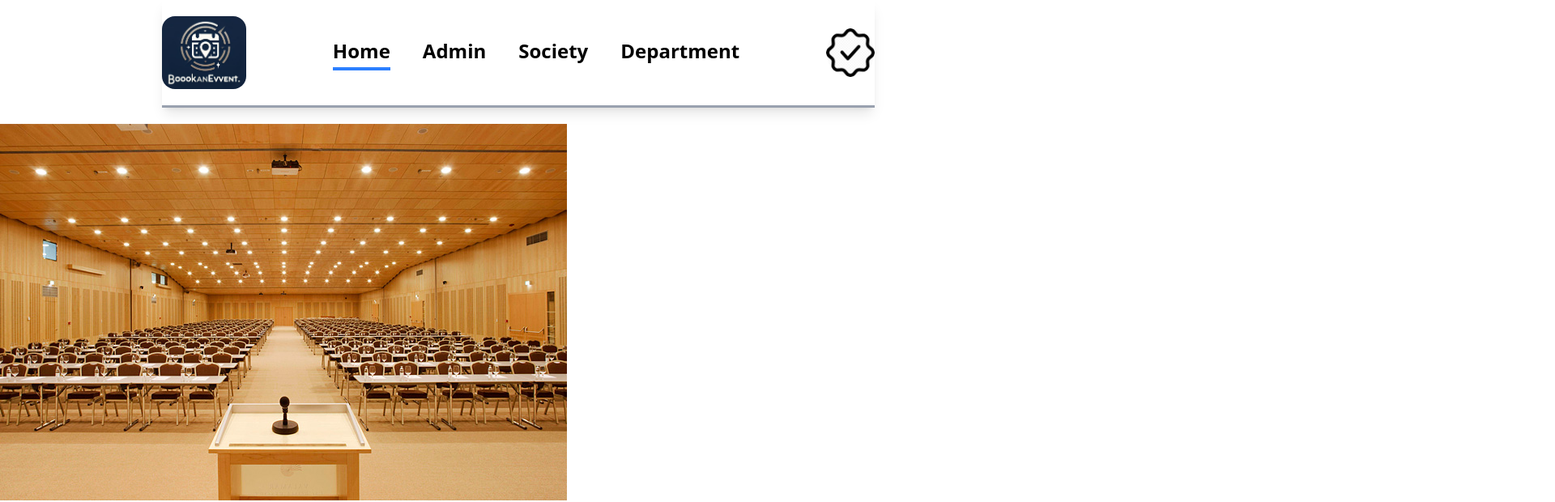
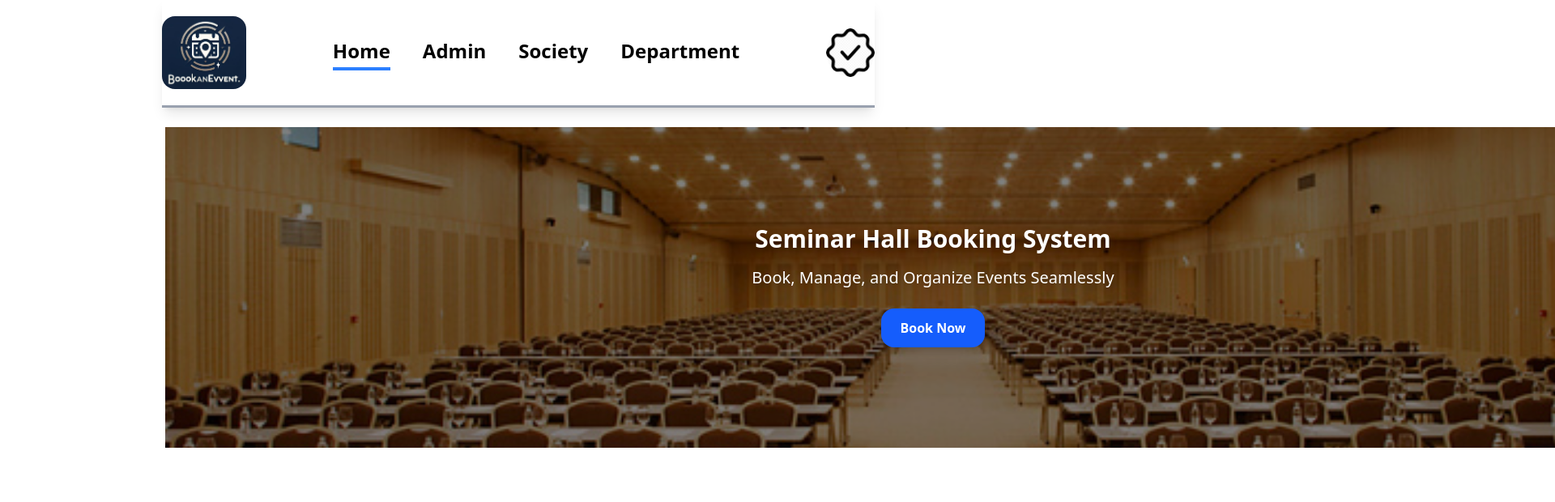
Before and after one commit to JagratiSharma16/BookingApp, a React (Vite) app in the folder BookHall/: page / in a window 1280 px wide. Shown: the top 620 px of the page at 81% size, 1920 px wide, since content can reach past the window. Built offline with nearby package versions, Linux system fonts and the light colour scheme.

Commit message:
header is going on

```diff
--- a/BookHall/src/components/Header.jsx
+++ b/BookHall/src/components/Header.jsx
@@ -4,11 +4,24 @@ import { assets } from '../assets/assets_frontend/assets'
 const Header = () => {
   return (
     <>
-    {/* background image */}
-    <div>
-        <img src={assets.hallpic} alt="hallll" />
-
-    </div>
+    <header className="relative w-476 h-100 mr-50 ml-50 overflow-hidden">
+      <img
+        src={assets.hallpic}
+        alt="Seminar Hall"
+        className="absolute inset-1 w-full h-full object-cover brightness-50"
+      />
+      <div className="absolute inset-0 flex flex-col items-center justify-center text-center text-white px-4">
+        <h1 className="text-3xl 2xl:text-5xl font-bold drop-shadow-lg">
+          Seminar Hall Booking System
+        </h1>
+        <p className="mt-4 text-lg md:text-xl drop-shadow-md">
+          Book, Manage, and Organize Events Seamlessly
+        </p>
+        <button className="mt-6 px-6 py-3 bg-blue-600 hover:bg-blue-700 transition-all text-white font-semibold rounded-2xl shadow-lg">
+          Book Now
+        </button>
+      </div>
+    </header>
 
     </>
   )
--- a/BookHall/src/components/Navbar.jsx
+++ b/BookHall/src/components/Navbar.jsx
@@ -6,7 +6,6 @@ const Navbar = () => {
     const [token, setToken] = useState(true)
     return (
         <div>
-            {token ?
                 <div>
                     <div className="flex items-center justify-between text-5m py-5 mb-5 border-b-3 border-b-gray-400 ml-50 mr-50  shadow-lg">
                         <img className="w-26 rounded-2xl cursor-pointer" src={assets.Booklogo} alt="image" />
@@ -31,32 +30,6 @@ const Navbar = () => {
                         <img className="w-15 rounded-full" onClick={() => setToken(false)} src={assets.lightmode} alt="light" />
                     </div>
                 </div>
-                :
-                <div>
-                    <div className="flex items-center justify-between bg-gray-600 text-5m py-5 mb-5 border-b-3 border-b-gray-400 ml-50 mr-50 shadow-lg">
-                        <img className="w-26 rounded-2xl cursor-pointer" src={assets.Booklogo} alt="image" />
-                        <ul className="hidden md:flex items-start gap-10 font-bold text-2xl">
-                            <NavLink to="/">
-                                <li className="py-1 text-white">Home</li>
-                                <hr className="border-none outline-none h-1 bg-blue-200 w-5/5 m-auto hidden" />
-                            </NavLink>
-                            <NavLink to="/admin">
-                                <li className="py-1 text-white">Admin</li>
-                                <hr className="border-none outline-none h-1 bg-blue-200 w-5/5 m-auto hidden" />
-                            </NavLink>
-                            <NavLink to="/society">
-                                <li className="py-1 text-white">Society</li>
-                                <hr className="border-none outline-none h-1 bg-blue-200 w-5/5 m-auto hidden" />
-                            </NavLink>
-                            <NavLink to="/Departmemt">
-                                <li className="py-1 text-white">Department</li>
-                                <hr className="border-none outline-none h-1 bg-blue-200 w-5/5 m-auto hidden" />
-                            </NavLink>
-                        </ul>
-                        <img className="w-15 rounded-full " onClick={() => setToken(true)} src={assets.darkmode} alt="dark" />
-                    </div>
-                </div>
-            }
         </div>
     )
 }
```
